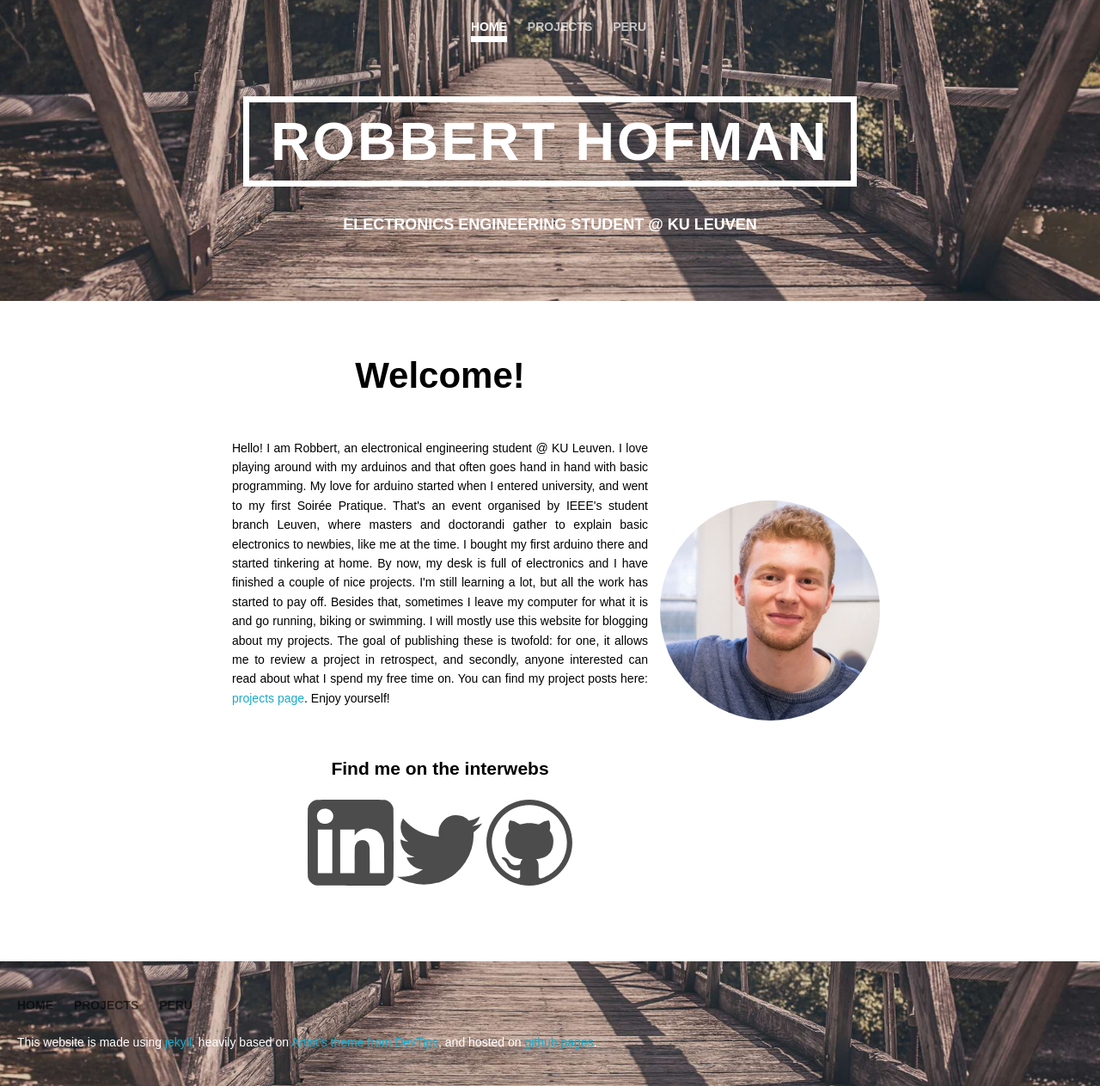
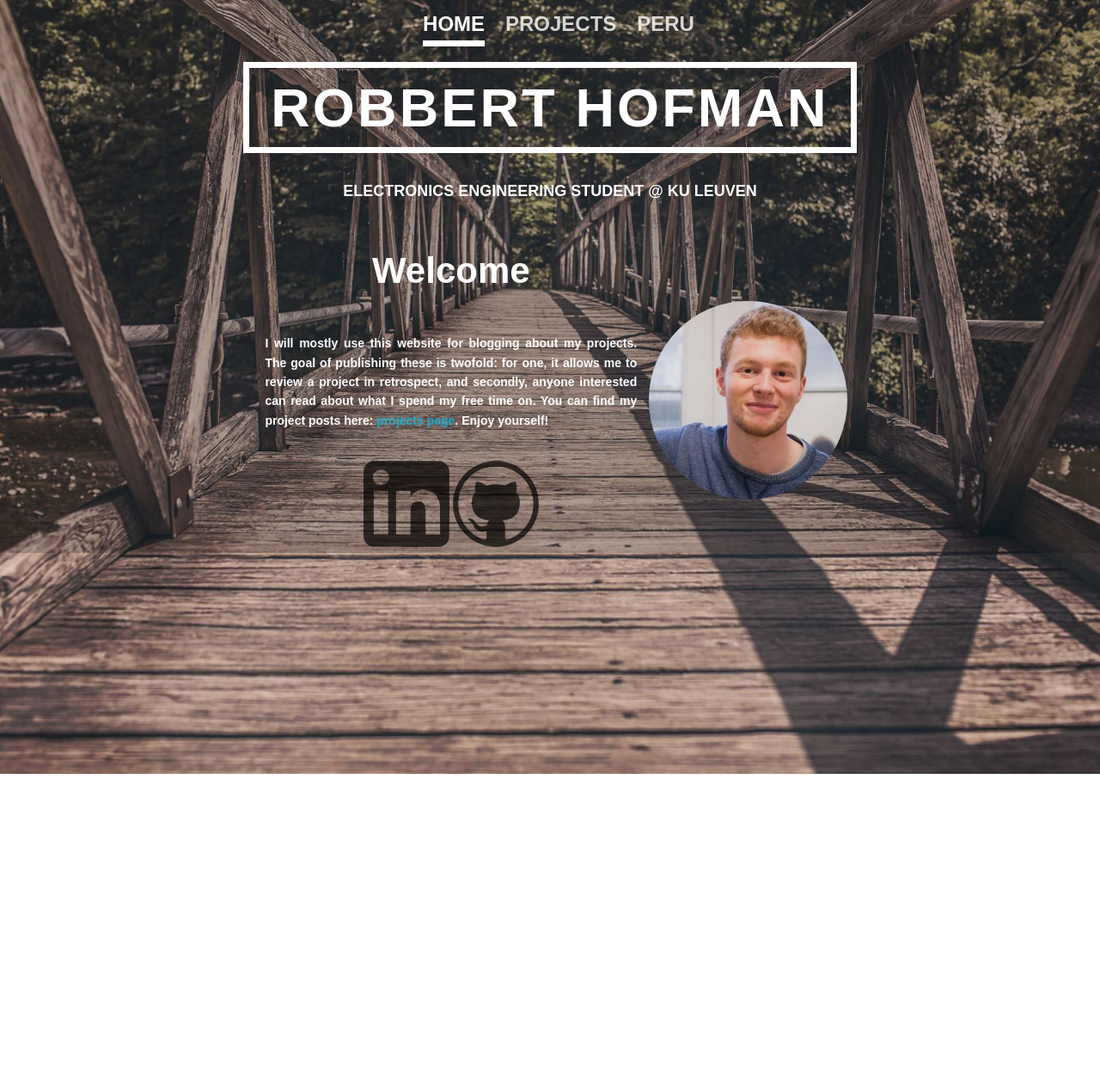
Before and after one commit to RobbertH/robberth.github.io, a Jekyll site: the page built from index.html, in a window 1280 px wide. Shown: the whole page at 86% size. Built offline with Jekyll 4.4.1, drawn with Linux system fonts in a browser that asks for light colours; after the commit the page ends 900 px from its top, so only the background shows below that.

Commit message:
new indexpage

```diff
--- /dev/null
+++ b/_layouts/indexpage.html
@@ -0,0 +1,16 @@
+<!DOCTYPE html>
+<html lang=en>
+
+  {% include head.html %}
+
+  <body>
+
+    <div class="indexpage">
+		{{ content }}
+    </div>
+
+   <script src="/assets/js/jquery-2.1.1.min.js"></script>
+   <script src="/assets/js/functions.js" type="text/javascript"></script>
+
+  </body>
+</html>
--- a/assets/css/3-modules/_-modules-index.sass
+++ b/assets/css/3-modules/_-modules-index.sass
@@ -2,3 +2,4 @@
 @import 'footer'
 @import 'home'
 @import 'post'
+@import 'indexpage'
--- /dev/null
+++ b/assets/css/3-modules/_indexpage.sass
@@ -0,0 +1,79 @@
+.indexpage
+  background-color: black
+  background: url($background-img) center center
+  min-height: 100vh
+  background-size: cover
+
+  .darkenedBackground
+    background-color: rgba(0,0,0,0.2)
+    min-height: 100%
+
+    .indexPageHeader
+      nav
+        text-align: center
+        padding-top: 1vh
+        a
+          display: inline-block
+          margin-left: 20px
+          color: rgba(255, 255, 255, 0.8)
+          font:
+            size: 24px
+            weight: 700
+          text-transform: uppercase
+          &:hover
+            color: rgba(80, 160, 180, 1)
+        .active
+          color: rgba(255, 255, 255, 1)
+          border-bottom: white solid 7px
+
+      h1
+        text-align: center
+        hyphens: none
+        font:
+          size: 7vh
+          weight: 700
+        color: #ffffff
+        text-transform: uppercase
+        letter-spacing: 0.05em
+        margin-top: 2vh
+        margin-bottom: 10px
+
+        span
+          display: inline-block
+          padding: 0.2em 0.4em
+          border: white solid 7px
+      .kicker
+        color: rgba(255,255,255,1)
+        text-align: center
+        font:
+          weight: 700
+          size: 2vh
+        text-transform: uppercase
+        padding: 20px 0px 0px 0px
+
+    .indexPageContent
+      min-height: 60%
+      width: 90%
+      margin-left: 5%
+      display: flex
+      flex-direction: row
+      flex-wrap: wrap-reverse
+      justify-content: center
+      align-items: center
+
+      .divLeft
+        h2
+          color: white
+        article
+          color: white
+          font:
+            weight: 600
+        h3
+          color: white
+
+      .divRight
+        align-items: center
+        img
+          margin-top: 3vw
+          width: 30vh
+          filter: brightness(90%)
--- a/index.html
+++ b/index.html
@@ -1,21 +1,39 @@
 ---
 title: Home
-layout: half
+layout: indexpage
 ---
 
+{% assign currenturl = page.url | downcase | split: '/' %}
+<div class="darkenedBackground">
+	<div class="indexPageHeader">
+		<nav>
+			{% if page.url == "/" %}
+				<a class="active" href="/"> Home</a>
+			{% else %}
+				<a href="/">Home</a>
+			{% endif %}
+
+			{% if currenturl[1] == "projects" %}
+				<a class="active" href="/projects">Projects</a>
+			{% else %}
+				<a href="/projects">Projects</a>
+			{% endif %}
+
+			{% if currenturl[1] == "peru" %}
+				<a class="active" href="/peru">Peru</a>
+			{% else %}
+				<a href="/peru">Peru</a>
+			{% endif %}
+		</nav>
+
+		<h1><span>Robbert Hofman</span></h1>
+		<p class="kicker">Electronics engineering student @ KU Leuven</p>
+	</div>
+
+	<div class="indexPageContent">
 		<div class="divLeft">
-	<h2> Welcome! </h2>
+			<h2> Welcome </h2>
 			<article>
-		Hello! I am Robbert, an electronical engineering student @ KU Leuven.
-		I love playing around with my arduinos and that often goes hand
-		in hand with basic programming. My love for
-		arduino started when I entered university, and went to my first Soirée Pratique. That's
-		an event organised by IEEE's student branch Leuven, where masters and
-		doctorandi gather to explain basic electronics to newbies, like me at the time.
-		I bought my first arduino there and started tinkering at home. By now, my desk
-		is full of electronics and I have finished a couple of nice projects. I'm still learning
-		a lot, but all the work has started to pay off. Besides that, sometimes I leave my computer
-		for what it is and go running, biking or swimming.
 				I will mostly use this website for blogging about my
 				projects.
 				The goal of publishing these is twofold: for one, it allows me to review a project
@@ -26,12 +44,8 @@ layout: half
 				<br> <br>
 			</article>
 
-	<h3>Find me on the interwebs</h3>
 			<div class="icon linkedin">
 				<a href="http://www.linkedin.com/in/robberthofman">{% include icons/linkedin.html %}</a>
-	</div>
-	<div class="icon twitter">
-		<a href="http://www.twitter.com/smoothswitch">{% include icons/twitter.html %}</a>
 			</div>
 			<div class="icon github">
 				<a href="http://www.github.com/robberth">{% include icons/github.html %}</a>
@@ -41,3 +55,6 @@ layout: half
 		<div class="divRight">
 			<img src="/assets/img/about/robbertColor.jpg"/>
 		</div>
+	</div>
+
+</div>
```
Lines whose indentation alone changed are shown as unchanged.
